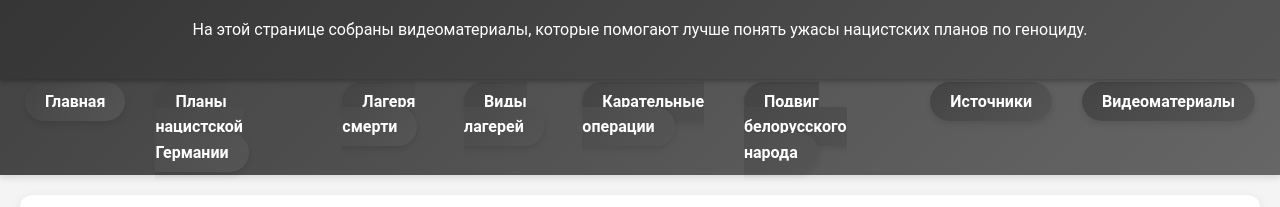
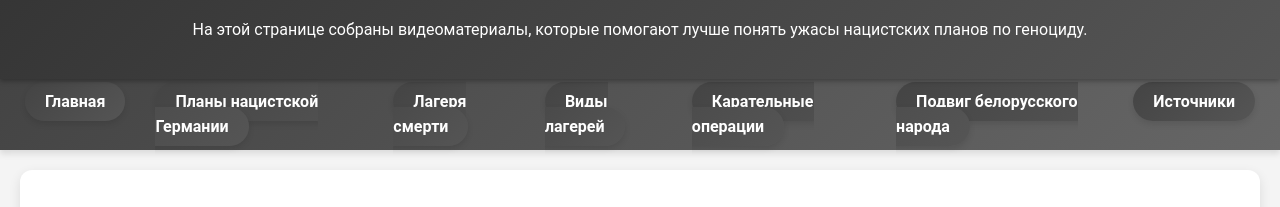
Before and after one commit to mishgunh/ForPatriot.by, a plain HTML site: page video.html in a window 1280 px wide. Shown: the part 107-314 px from the top of the page. Drawn offline with Linux system fonts and the light colour scheme.

Commit message:
Update video.html

```diff
--- a/video.html
+++ b/video.html
@@ -21,7 +21,7 @@
             <li><a href="punitive_operations.html">Карательные операции</a></li>
             <li><a href="heroism.html">Подвиг белорусского народа</a></li>
             <li><a href="sources.html">Источники</a></li>
-            <li><a href="video.html">Видеоматериалы</a></li>
+
         </ul>
     </nav>
 
```
